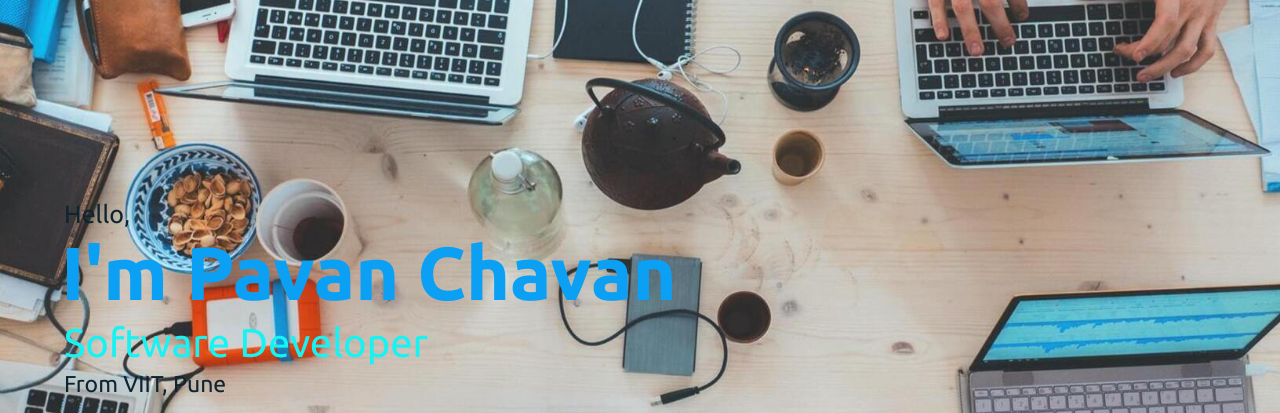
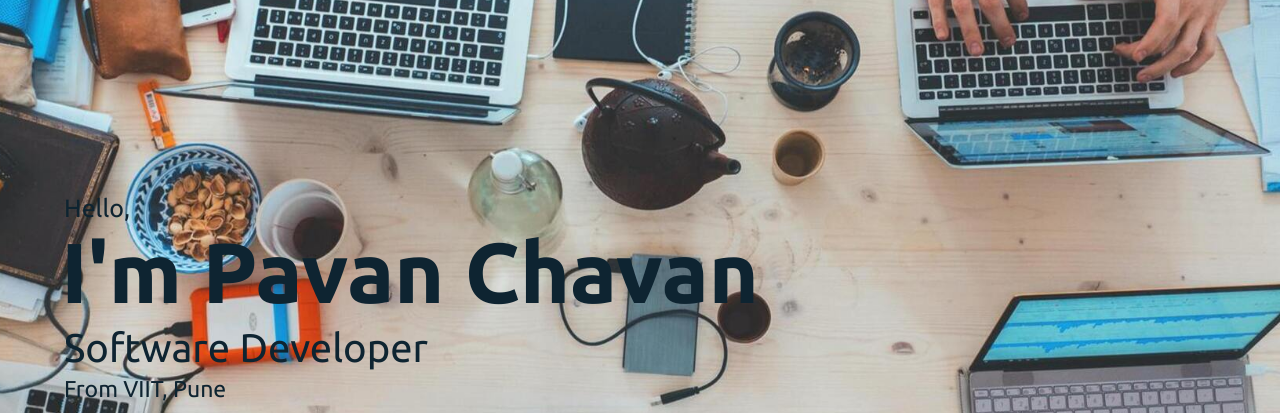
Before and after one commit to Pavan-Chavan/pavan-chavan.github.io, a plain HTML site: page index.html in a window 1280 px wide. In both pictures the pointer is over the element "I'm Pavan Chavan". Shown: the part 72-485 px from the top of the page. Drawn offline with Linux system fonts and the light colour scheme.

Commit message:
last add

```diff
--- a/style.css
+++ b/style.css
@@ -140,20 +140,20 @@ nav.sticky .menu-btn{
   margin-left: -3px;
 }
 .home .text-two:hover{
-  color: #0ca0f5;
-  font-size: 75px;
+  color: #0E2431;
+  font-size: 85px;
   font-weight: 600;
   margin-left: -3px;
 }
 .home .text-three{
   font-size: 40px;
   margin: 5px 0;
-  color: #17f3f3;
+  color: #0E2431;
 }
 .home .text-three:hover{
   font-size: 45px;
   margin: 5px 0;
-  color: #0E2431;
+  color: #0ca0f5;
 }
 .home .text-four{
   font-size: 23px;
```
